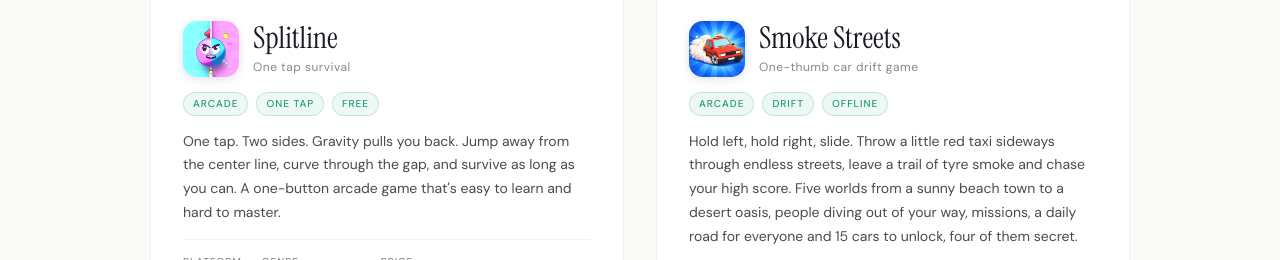
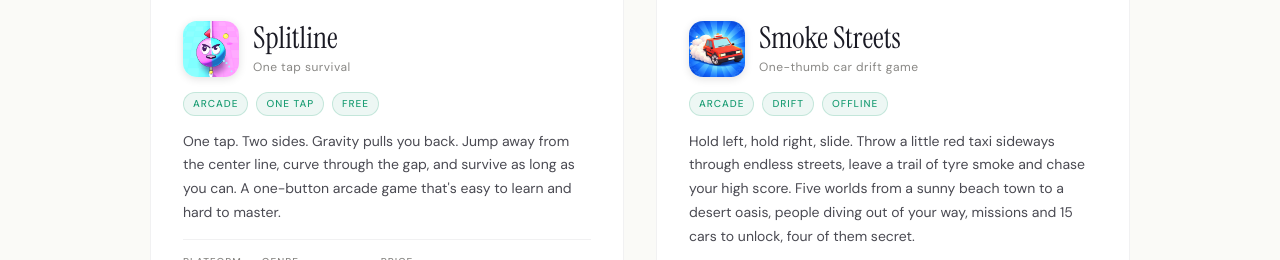
Before and after one commit to anass-swe/akkaris-website, a plain HTML site: page index.html in a window 1280 px wide. Shown: the part 2320-2580 px from the top of the page. Drawn offline with Linux system fonts and the light colour scheme.

Commit message:
Smoke Streets: no daily road (removed from the game)

```diff
--- a/index.html
+++ b/index.html
@@ -352,8 +352,8 @@
           <p class="game-desc">
             Hold left, hold right, slide. Throw a little red taxi sideways through endless
             streets, leave a trail of tyre smoke and chase your high score. Five worlds from a
-            sunny beach town to a desert oasis, people diving out of your way, missions, a daily
-            road for everyone and 15 cars to unlock, four of them secret.
+            sunny beach town to a desert oasis, people diving out of your way, missions and
+            15 cars to unlock, four of them secret.
           </p>
           <div class="game-details">
             <div class="game-detail">
```
Also changed, not shown: privacy.html (+1 -1 lines).
